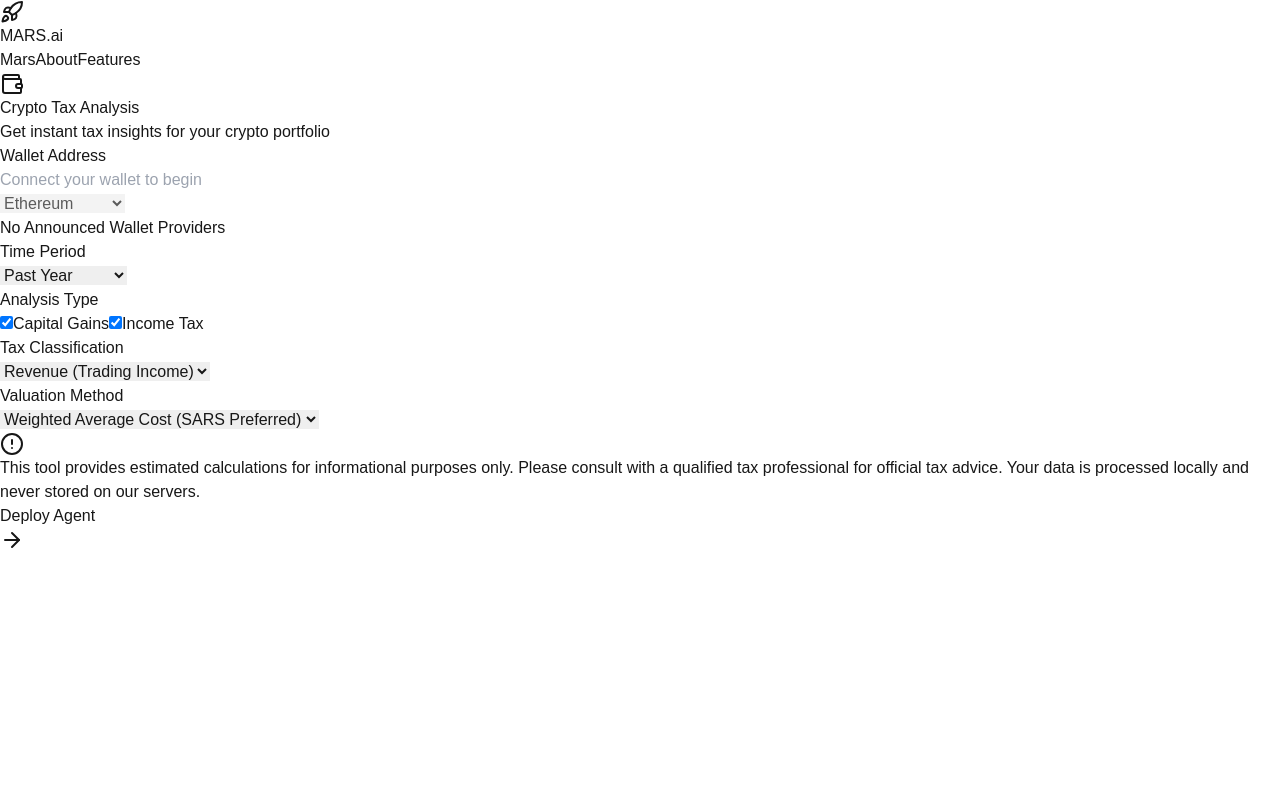
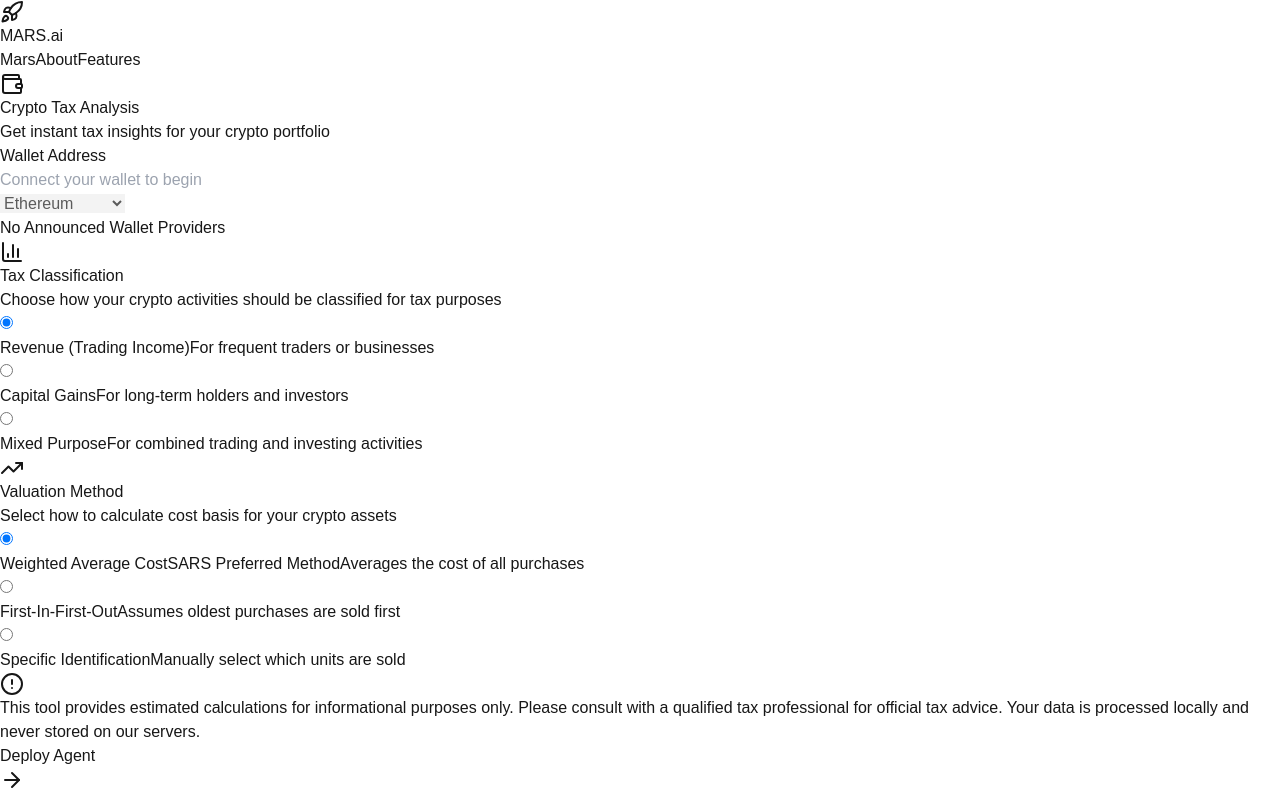
Before and after one commit to IKalonji/MARSai, a Next.js app in the folder Frontend/: page /monitor in a window 1280 px wide. Built offline with nearby package versions, Linux system fonts and the light colour scheme.

Commit message:
spring clean

```diff
--- a/Frontend/src/app/monitor/page.tsx
+++ b/Frontend/src/app/monitor/page.tsx
@@ -1,8 +1,7 @@
 'use client'
 
-
 import React, { useState, useEffect } from 'react';
-import { Wallet, ArrowRight, Clock, AlertCircle, Rocket, LogOut } from 'lucide-react';
+import { Wallet, ArrowRight, Clock, AlertCircle, Rocket, LogOut, CreditCard, BarChart3, TrendingUp, CoinsIcon, DollarSign } from 'lucide-react';
 import Link from 'next/link';
 import { useSyncProviders } from "../hooks/useSyncProviders";
 
@@ -14,6 +13,8 @@
   timeframe?: string;
   analysisType?: string;
   network?: string;
+  permissions?: string;
+  submit?: string;
 }
 
 interface NetworkOption {
@@ -50,6 +51,9 @@
   const [isSubmitting, setIsSubmitting] = useState(false);
   const providers = useSyncProviders();
   const [agentName, setAgentName] = useState('');
+  //New state variables
+  const [taxClassification, setTaxClassification] = useState('revenue');
+  const [valuationMethod, setValuationMethod] = useState('wac');
 
   useEffect(() => {
     if (selectedWallet) {
@@ -334,8 +338,8 @@
           miningIncome: (document.getElementById('miningIncome') as HTMLInputElement)?.checked,
           stakingRewards: (document.getElementById('stakingRewards') as HTMLInputElement)?.checked,
         },
-        taxClassification: (document.getElementById('taxClassification') as HTMLSelectElement)?.value,
-        valuationMethod: (document.getElementById('valuationMethod') as HTMLSelectElement)?.value
+        taxClassification: taxClassification,
+        valuationMethod: valuationMethod
       };
 
       console.log('Submitting analysis:', analysisData);
@@ -414,7 +418,7 @@
                     disabled={true}
                     className={`p-3 rounded-lg bg-white/5 border border-red-800/50 text-white ${
                       !walletAddress ? 'opacity-50 cursor-not-allowed' : 'cursor-pointer'
-                    } appearance-none`} // Add appearance-none to remove the arrow
+                    } appearance-none`}
                   >
                     {SUPPORTED_NETWORKS.map((network) => (
                       <option key={network.id} value={network.id}>
@@ -466,50 +470,125 @@
               )}
             </div>
 
-            {/* Rest of the form components */}
-            <div className="grid md:grid-cols-3 gap-4">
-              <div className="p-4 bg-white/5 rounded-lg border border-red-800/50">
-                <h3 className="font-medium mb-2">Time Period</h3>
-                <select
-                  value={selectedTimeframe}
-                  onChange={(e) => setSelectedTimeframe(e.target.value)}
-                  className="w-full p-2 rounded bg-white/5 border border-red-800/50 text-white"
-                >
-                  <option value="year">Past Year</option>
-                  <option value="quarter">Past Quarter</option>
-                  <option value="month">Past Month</option>
-                  <option value="custom">Custom Range</option>
-                </select>
+            {/* Updated Tax Classification and Valuation Method */}
+            <div className="grid md:grid-cols-2 gap-6 mt-8">
+              {/* Tax Classification Card */}
+              <div className="bg-gradient-to-br from-red-900/30 to-red-950/30 backdrop-blur-lg rounded-lg border border-red-700/50 overflow-hidden">
+                <div className="bg-red-800/50 p-4 flex items-center gap-3">
+                  <BarChart3 className="w-5 h-5 text-red-300" />
+                  <h3 className="font-medium text-lg">Tax Classification</h3>
                 </div>
 
-              <div className="p-4 bg-white/5 rounded-lg border border-red-800/50">
-                <h3 className="font-medium mb-2">Analysis Type</h3>
-                <div className="space-y-2">
-                  <label className="flex items-center">
-                    <input type="checkbox" className="mr-2" defaultChecked />
-                    Capital Gains
+                <div className="p-5 space-y-4">
+                  <p className="text-gray-300 text-sm mb-4">Choose how your crypto activities should be classified for tax purposes</p>
+
+                  <div className="space-y-3">
+                    <label className="flex items-center gap-3 p-3 rounded-lg bg-white/5 border border-red-800/50 cursor-pointer hover:bg-white/10 transition-colors">
+                      <input
+                        type="radio"
+                        name="taxClassification"
+                        value="revenue"
+                        checked={taxClassification === 'revenue'}
+                        onChange={() => setTaxClassification('revenue')}
+                        className="text-red-500 border-red-800/50 focus:ring-red-400"
+                      />
+                      <div className="flex flex-col">
+                        <span className="font-medium">Revenue (Trading Income)</span>
+                        <span className="text-xs text-gray-400">For frequent traders or businesses</span>
+                      </div>
                     </label>
-                  <label className="flex items-center">
-                    <input type="checkbox" className="mr-2" defaultChecked />
-                    Income Tax
+
+                    <label className="flex items-center gap-3 p-3 rounded-lg bg-white/5 border border-red-800/50 cursor-pointer hover:bg-white/10 transition-colors">
+                      <input
+                        type="radio"
+                        name="taxClassification"
+                        value="capital"
+                        checked={taxClassification === 'capital'}
+                        onChange={() => setTaxClassification('capital')}
+                        className="text-red-500 border-red-800/50 focus:ring-red-400"
+                      />
+                      <div className="flex flex-col">
+                        <span className="font-medium">Capital Gains</span>
+                        <span className="text-xs text-gray-400">For long-term holders and investors</span>
+                      </div>
+                    </label>
+
+                    <label className="flex items-center gap-3 p-3 rounded-lg bg-white/5 border border-red-800/50 cursor-pointer hover:bg-white/10 transition-colors">
+                      <input
+                        type="radio"
+                        name="taxClassification"
+                        value="mixed"
+                        checked={taxClassification === 'mixed'}
+                        onChange={() => setTaxClassification('mixed')}
+                        className="text-red-500 border-red-800/50 focus:ring-red-400"
+                      />
+                      <div className="flex flex-col">
+                        <span className="font-medium">Mixed Purpose</span>
+                        <span className="text-xs text-gray-400">For combined trading and investing activities</span>
+                      </div>
                     </label>
                   </div>
                 </div>
+              </div>
 
-              <div className="p-4 bg-white/5 rounded-lg border border-red-800/50">
-                <h3 className="font-medium mb-2">Tax Classification</h3>
-                <select className="w-full p-2 rounded bg-white/5 border border-red-800/50 text-white mb-2">
-                  <option value="revenue">Revenue (Trading Income)</option>
-                  <option value="capital">Capital Gains</option>
-                  <option value="mixed">Mixed Purpose</option>
-                </select>
+              {/* Valuation Method Card */}
+              <div className="bg-gradient-to-br from-red-900/30 to-red-950/30 backdrop-blur-lg rounded-lg border border-red-700/50 overflow-hidden">
+                <div className="bg-red-800/50 p-4 flex items-center gap-3">
+                  <TrendingUp className="w-5 h-5 text-red-300" />
+                  <h3 className="font-medium text-lg">Valuation Method</h3>
+                </div>
 
-                <h3 className="font-medium mb-2 mt-4">Valuation Method</h3>
-                <select className="w-full p-2 rounded bg-white/5 border border-red-800/50 text-white">
-                  <option value="wac">Weighted Average Cost (SARS Preferred)</option>
-                  <option value="fifo">First-In-First-Out</option>
-                  <option value="specific">Specific Identification</option>
-                </select>
+                <div className="p-5 space-y-4">
+                  <p className="text-gray-300 text-sm mb-4">Select how to calculate cost basis for your crypto assets</p>
+
+                  <div className="space-y-3">
+                    <label className="flex items-center gap-3 p-3 rounded-lg bg-white/5 border border-red-800/50 cursor-pointer hover:bg-white/10 transition-colors">
+                      <input
+                        type="radio"
+                        name="valuationMethod"
+                        value="wac"
+                        checked={valuationMethod === 'wac'}
+                        onChange={() => setValuationMethod('wac')}
+                        className="text-red-500 border-red-800/50 focus:ring-red-400"
+                      />
+                      <div className="flex flex-col">
+                        <span className="font-medium">Weighted Average Cost</span>
+                        <span className="text-xs text-red-400">SARS Preferred Method</span>
+                        <span className="text-xs text-gray-400">Averages the cost of all purchases</span>
+                      </div>
+                    </label>
+
+                    <label className="flex items-center gap-3 p-3 rounded-lg bg-white/5 border border-red-800/50 cursor-pointer hover:bg-white/10 transition-colors">
+                      <input
+                        type="radio"
+                        name="valuationMethod"
+                        value="fifo"
+                        checked={valuationMethod === 'fifo'}
+                        onChange={() => setValuationMethod('fifo')}
+                        className="text-red-500 border-red-800/50 focus:ring-red-400"
+                      />
+                      <div className="flex flex-col">
+                        <span className="font-medium">First-In-First-Out</span>
+                        <span className="text-xs text-gray-400">Assumes oldest purchases are sold first</span>
+                      </div>
+                    </label>
+
+                    <label className="flex items-center gap-3 p-3 rounded-lg bg-white/5 border border-red-800/50 cursor-pointer hover:bg-white/10 transition-colors">
+                      <input
+                        type="radio"
+                        name="valuationMethod"
+                        value="specific"
+                        checked={valuationMethod === 'specific'}
+                        onChange={() => setValuationMethod('specific')}
+                        className="text-red-500 border-red-800/50 focus:ring-red-400"
+                      />
+                      <div className="flex flex-col">
+                        <span className="font-medium">Specific Identification</span>
+                        <span className="text-xs text-gray-400">Manually select which units are sold</span>
+                      </div>
+                    </label>
+                  </div>
+                </div>
               </div>
             </div>
 
@@ -532,7 +611,7 @@
                   </>
                 ) : (
                   <>
-                    {agentName == '' ? "Deploy Agent" : ("Launch "+ agentName)}
+                    {agentName === '' ? "Deploy Agent" : ("Launch "+ agentName)}
                     <ArrowRight className="w-5 h-5" />
                   </>
                 )}
```
Also changed, not shown: Frontend/src/app/features/page.tsx (+63 -3 lines). Lines whose indentation alone changed are shown as unchanged.
